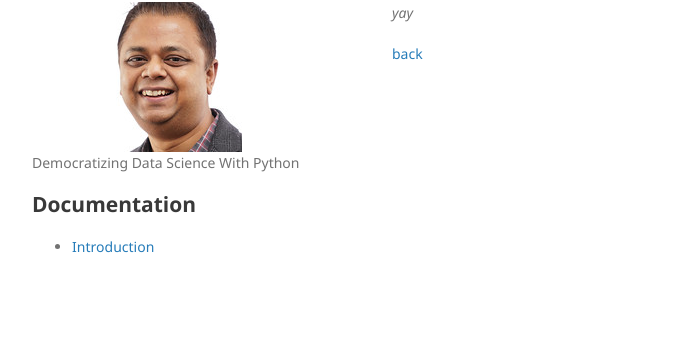
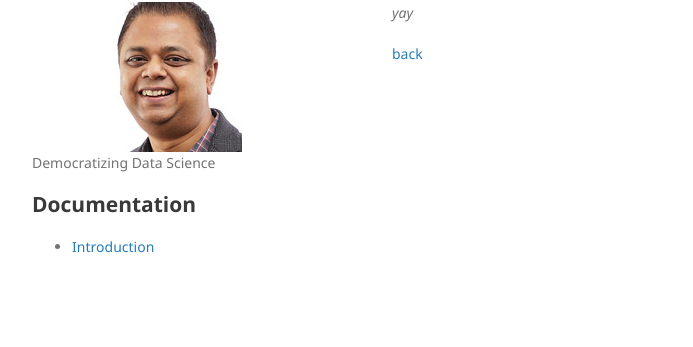
Before and after one commit to niteen11/datasciencewithpython, a Jekyll site: the page built from another-page.md, in a window 1280 px wide. Shown: the part 99-446 px from the top of the page, without its empty margins (178-871 px from the left). Built offline with Jekyll 4.4.1, drawn with Linux system fonts in a browser that asks for light colours; our own code applies the rules of GitHub Pages for plain Markdown files.

Commit message:
Update _config.yml

```diff
--- a/_config.yml
+++ b/_config.yml
@@ -1,6 +1,6 @@
 title: Data Science With Python
 logo: /assets/img/5_square.jpg
-description: Democratizing Data Science With Python
+description: Democratizing Data Science
 show_downloads: False
 google_analytics:
 theme: jekyll-theme-minimal
```
